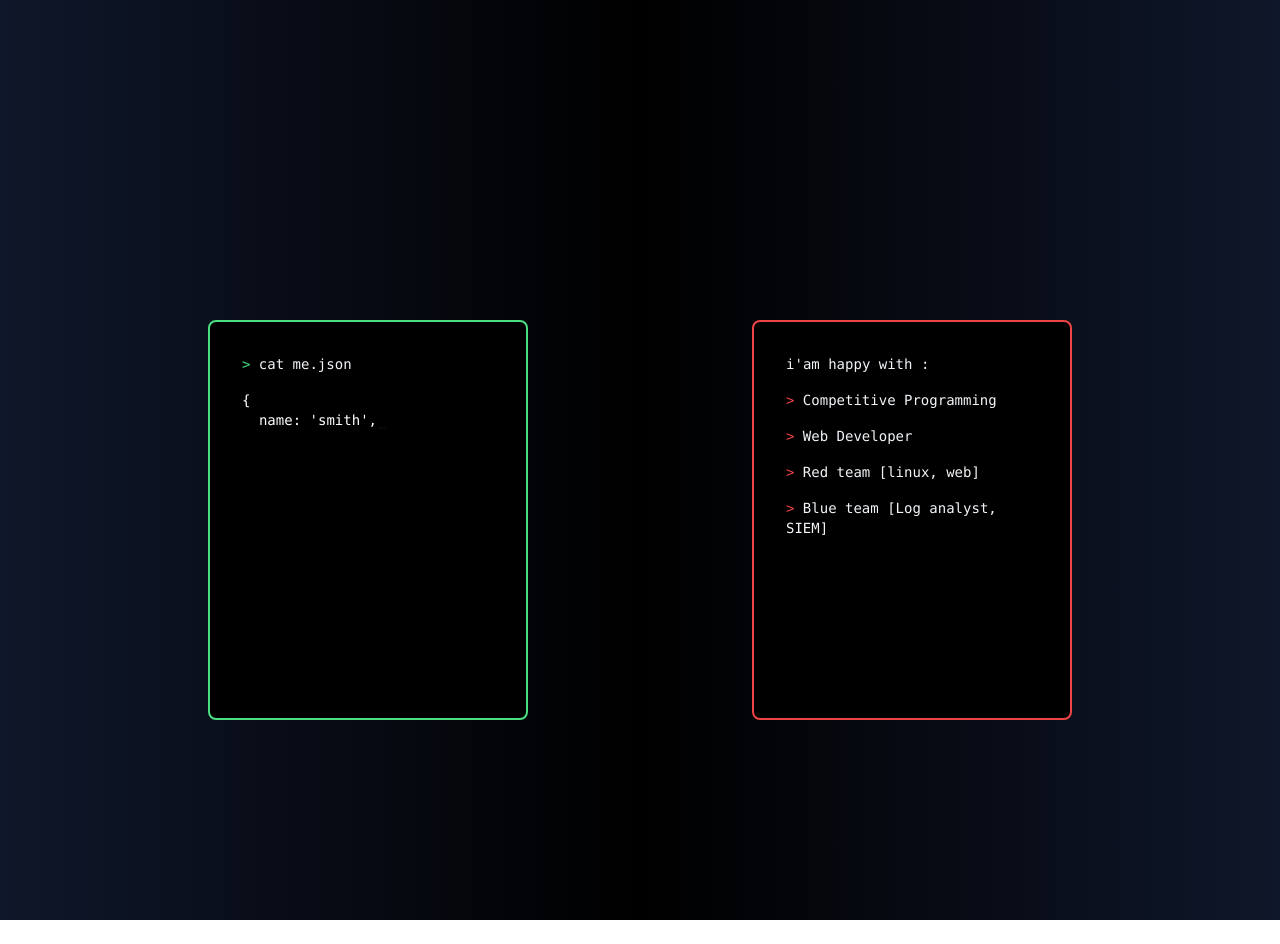
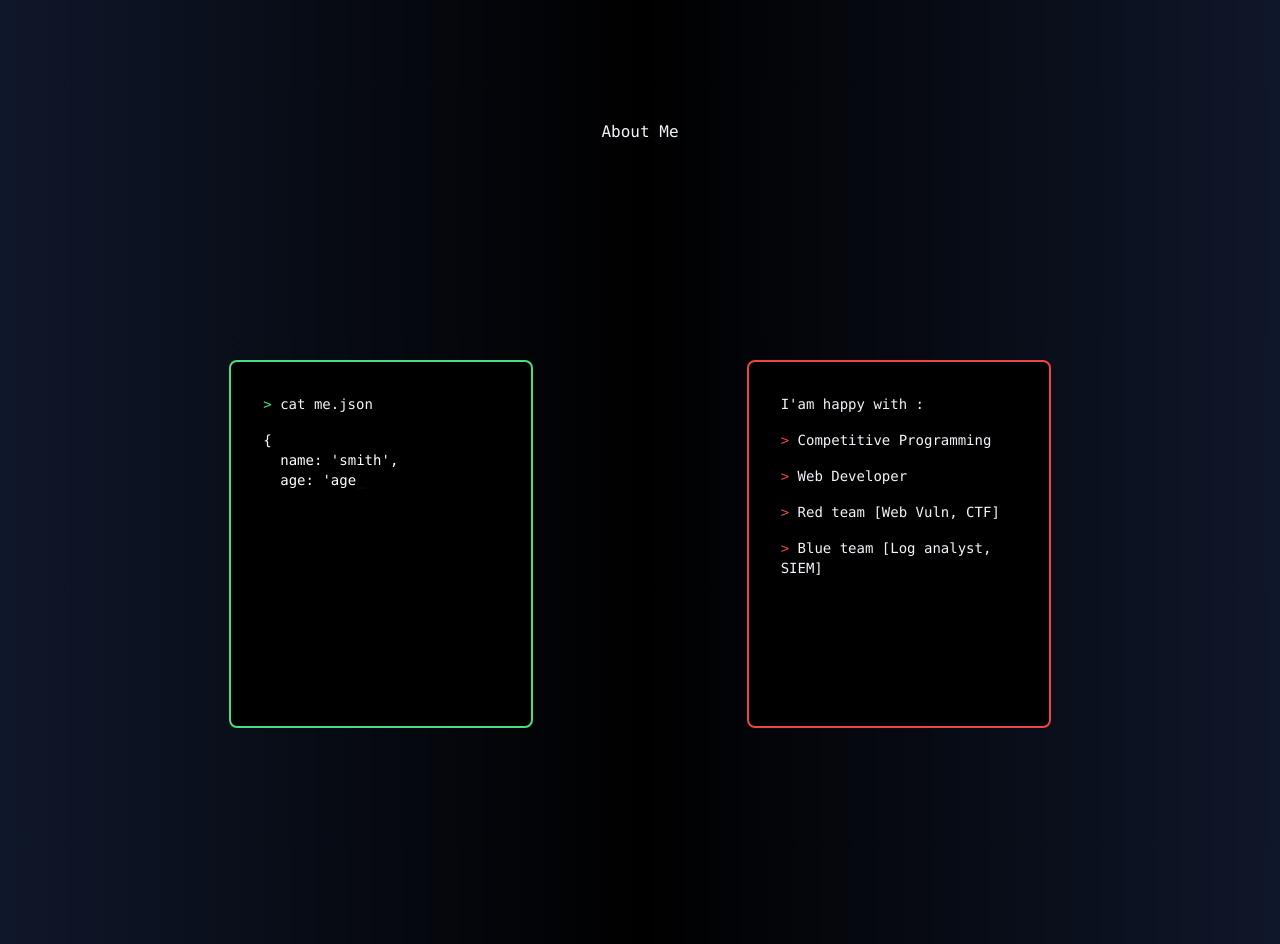
Before and after one commit to Tomba-Hopkins/project-react, a React (Vite) app in the folder portfolioku/: page / in a window 1280 px wide. Shown: the part 680-1624 px from the top of the page. Before the commit the page ends 1600 px from the top, so only its background shows below. Built offline with nearby package versions, Linux system fonts and the light colour scheme.

Commit message:
add: animation

```diff
--- a/portfolioku/src/App.jsx
+++ b/portfolioku/src/App.jsx
@@ -90,10 +90,18 @@ function App() {
               </span>
             </div>
           </motion.header>
+
+          <motion.h1
+            initial={{ x: 100 }}
+            whileInView={{ x: 0 }}
+            transition={{ duration: 0.5, ease: "easeIn" }}
+          >
+            About Me
+          </motion.h1>
           <motion.section
-            className="h-screen w-full flex flex-col md:flex-row gap-4 justify-evenly items-center"
-            initial={{ scale: 0 }}
-            whileInView={{ scale: 1 }}
+            className="h-screen w-full flex flex-col md:flex-row gap-4 justify-evenly items-center p-8"
+            initial={{ opacity: 0 }}
+            whileInView={{ opacity: 1 }}
             transition={{ duration: 1 }}
             viewport={{ amount: 0.5 }}
           >
@@ -107,35 +115,51 @@ function App() {
                     strings: [
                       `{
   name: 'smith',
-  age: '12',
-  isMarried: false
+  age: 'age < 25',
+  isMarried: false,
+  hobbies: ['Game', 'Music', 'Gym']
 }`,
                     ],
                     autoStart: true,
                     cursor: "_",
-                    delay: 1,
                     loop: true,
                   }}
                 />
               </pre>
             </motion.div>
             <motion.div className="bg-black w-full md:w-1/4 border-2 border-red-500 rounded-lg md:h-1/2 h-1/4 flex flex-col gap-4 p-8 text-xs md:text-sm">
-              <p>i{"'"}am happy with :</p>
-              <p>
+              <p>I{"'"}am happy with :</p>
+              <motion.p
+                initial={{ opacity: 0 }}
+                whileInView={{ opacity: 1 }}
+                transition={{ duration: 0.5, delay: 1 }}
+              >
                 <span className="text-red-500">{`>`}</span> Competitive
                 Programming
-              </p>
-              <p>
+              </motion.p>
+              <motion.p
+                initial={{ opacity: 0 }}
+                whileInView={{ opacity: 1 }}
+                transition={{ duration: 1, delay: 1 }}
+              >
                 <span className="text-red-500">{`>`}</span> Web Developer
-              </p>
-              <p>
+              </motion.p>
+              <motion.p
+                initial={{ opacity: 0 }}
+                whileInView={{ opacity: 1 }}
+                transition={{ duration: 1.5, delay: 1 }}
+              >
                 <span className="text-red-500">{`>`}</span> Red team{" "}
-                {"[linux, web]"}
-              </p>
-              <p>
+                {"[Web Vuln, CTF]"}
+              </motion.p>
+              <motion.p
+                initial={{ opacity: 0 }}
+                whileInView={{ opacity: 1 }}
+                transition={{ duration: 2, delay: 1 }}
+              >
                 <span className="text-red-500">{`>`}</span> Blue team{" "}
                 {"[Log analyst, SIEM]"}
-              </p>
+              </motion.p>
             </motion.div>
           </motion.section>
         </>
```
